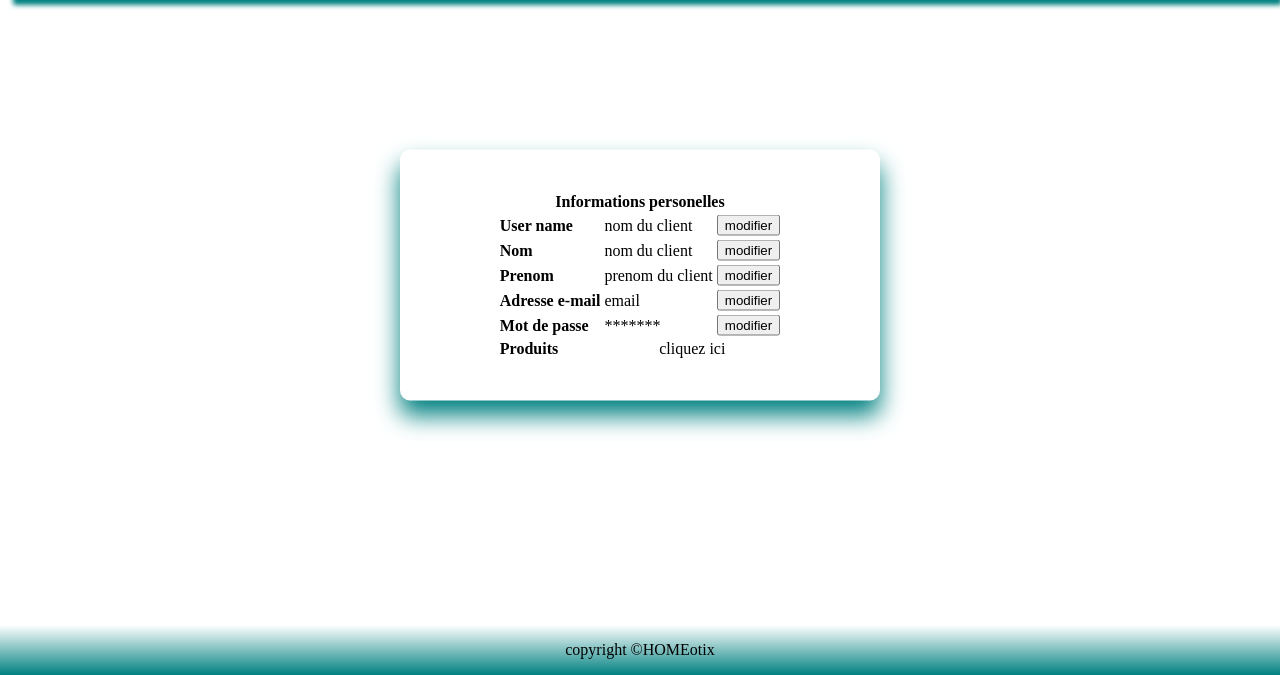
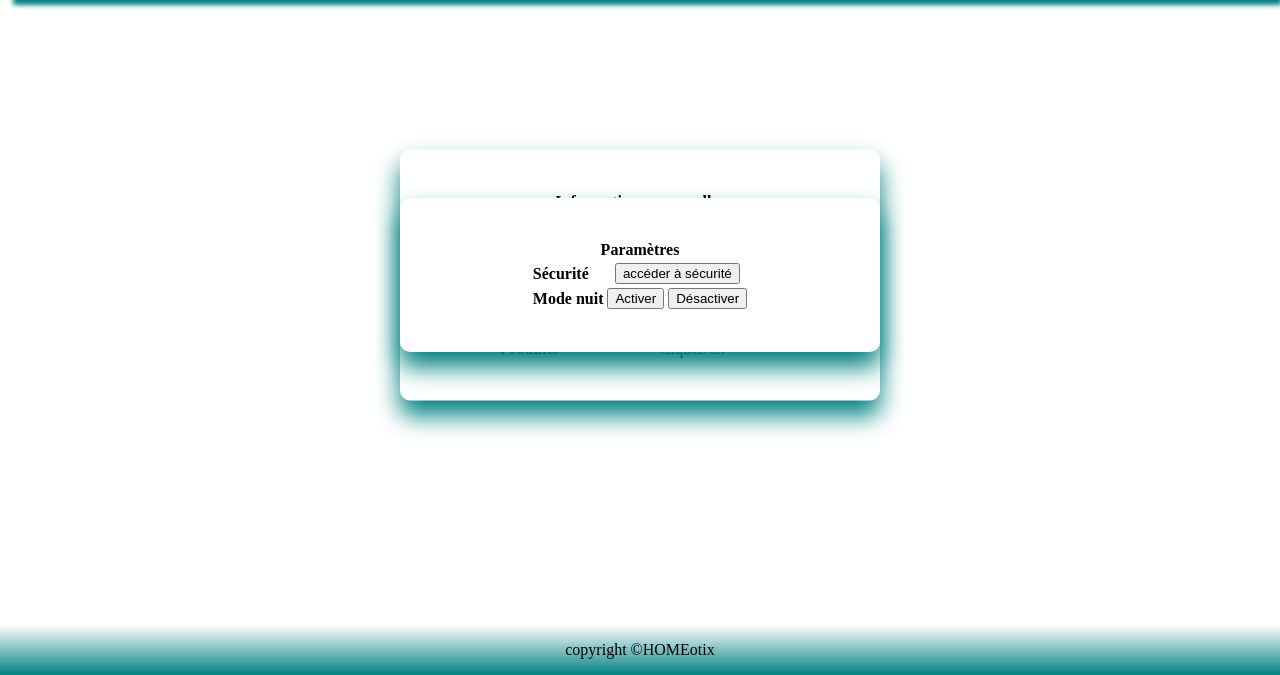
Before and after one commit to mabk748/Projet-IOT, a PHP site: page /client_page.php in a window 1280 px wide. Shown: the part 125-800 px from the top of the page. Run offline with PHP 8.4, Linux system fonts and the light colour scheme; data that the repository does not hold is empty.

Commit message:
transfert de l'appel de site.css vers header.php

```diff
--- a/Site Web/Front End/Apropos.php
+++ b/Site Web/Front End/Apropos.php
@@ -8,7 +8,6 @@
 
 <!DOCTYPE html>
 <html lang="en">
-<link rel="stylesheet" href="site.css" type="text/css"/>
 <head>
     <title>HOMEotix</title>
     <link rel="shortcut icon" href="HOMEotix_shortlogo.jpg">
--- a/Site Web/Front End/CV.php
+++ b/Site Web/Front End/CV.php
@@ -8,7 +8,6 @@
 
 <!DOCTYPE html>
 <html lang="en">
-    <link rel="stylesheet" href="site.css">
 <head>
     <meta charset="UTF-8">
     <meta http-equiv="X-UA-Compatible" content="IE=edge">
--- a/Site Web/Front End/Equipe.php
+++ b/Site Web/Front End/Equipe.php
@@ -8,7 +8,6 @@
 
 <!DOCTYPE html>
 <html lang="en">
-<link rel="stylesheet" href="site.css" type="text/css"/>
 <head>
     <title>HOMEotix</title>
     <link rel="shortcut icon" href="HOMEotix_shortlogo.jpg">
--- a/Site Web/Front End/Maison.php
+++ b/Site Web/Front End/Maison.php
@@ -15,7 +15,6 @@
 
     <!DOCTYPE html>
     <html lang="en">
-    <link rel="stylesheet" href="site.css" type="text/css"/>
     <head>
         <title>HOMEotix</title>
         <link rel="shortcut icon" href="HOMEotix_shortlogo.jpg">
--- a/Site Web/Front End/client_page.php
+++ b/Site Web/Front End/client_page.php
@@ -8,7 +8,6 @@
 
 <!DOCTYPE html>
 <html lang="en">
-<link rel="stylesheet" href="site.css" type="text/css"/>
 <head>
     <title>Espace client</title>
     <link rel="shortcut icon" href="HOMEotix_shortlogo.jpg">
@@ -58,6 +57,27 @@
             </table>
     </div>
 
+    <div class="login-box">
+            <table align="center">
+                <thead>
+                    <tr>
+                        <th colspan="3">Paramètres</th>
+                    </tr>
+                </thead>
+                <tbody>
+                    <tr>
+                        <td><b>Sécurité</b></td>
+                        <td align="center" colspan="2"><button>accéder à sécurité</button></td>
+                    </tr>
+                    <tr>
+                        <td><b>Mode nuit</b></td>
+                        <td><button>Activer</button></td>
+                        <td><button>Désactiver</button></td>
+                    </tr>
+                </tbody>
+            </table>
+    </div>
+
     <?php   require("footer.html"); ?>
 
 </body>
--- a/Site Web/Front End/index.php
+++ b/Site Web/Front End/index.php
@@ -8,7 +8,6 @@
 
 <!DOCTYPE html>
 <html lang="en">
-<link rel="stylesheet" href="site.css" type="text/css"/>
 <head>
     <title>HOMEotix</title>
     <link rel="shortcut icon" href="HOMEotix_shortlogo.jpg">
--- a/Site Web/Front End/login.php
+++ b/Site Web/Front End/login.php
@@ -14,7 +14,6 @@
     <meta name="viewport" content="width=device-width, initial-scale=1.0">
     <title>Login</title>
     <link rel="shortcut icon" href="HOMEotix_shortlogo.jpg">
-    <link rel="stylesheet" href="site.css" type="text/css"/>
     <style>
         * {
             box-sizing: border-box;
--- a/Site Web/Front End/registerForm.php
+++ b/Site Web/Front End/registerForm.php
@@ -14,7 +14,6 @@
     <meta name="viewport" content="width=device-width, initial-scale=1.0">
     <title>Register</title>
     <link rel="shortcut icon" href="HOMEotix_shortlogo.jpg">
-    <link rel="stylesheet" href="site.css" type="text/css"/>
     <style>
         * {
             box-sizing: border-box;
```
